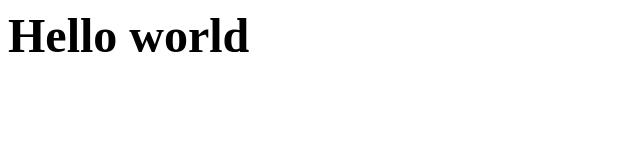
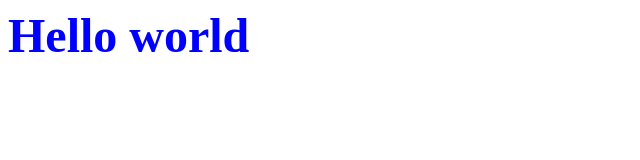
Before and after one commit to gwojojo/hello-world, a plain HTML site: page index.html in a window 1280 px wide. Shown: the whole page, without its empty margins (0-640 px from the left). Drawn offline with Linux system fonts and the light colour scheme.

Commit message:
Changement de couleur du texte

```diff
--- a/style.css
+++ b/style.css
@@ -2,3 +2,7 @@ body
 {
 	font-size: 150%;
 }
+h1
+{
+	color: blue;
+}
```
